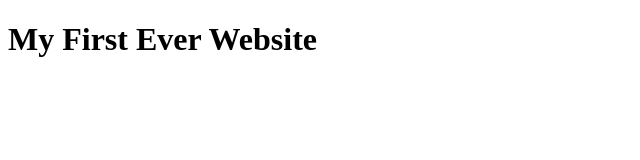
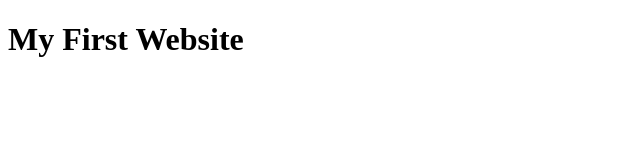
Before and after one commit to InvincibleIH/My-First-Effort, a plain HTML site: page index.html in a window 1280 px wide. Shown: the whole page, without its empty margins (0-640 px from the left). Drawn offline with Linux system fonts and the light colour scheme.

Commit message:
first ever commit

```diff
--- a/index.html
+++ b/index.html
@@ -2,10 +2,11 @@
 <html lang="en">
 <head>
     <meta charset="UTF-8">
-    <meta name="viewport" content="width=, initial-scale=1.0">
+    <meta http-equiv="X-UA-Compatible" content="IE=edge">
+    <meta name="viewport" content="width=device-width, initial-scale=1.0">
     <title>Document</title>
 </head>
 <body>
-    <h1>My First Ever Website</h1>
+    <h1>My First Website</h1>
 </body>
 </html>
```
Also changed, not shown: 1 other file.
